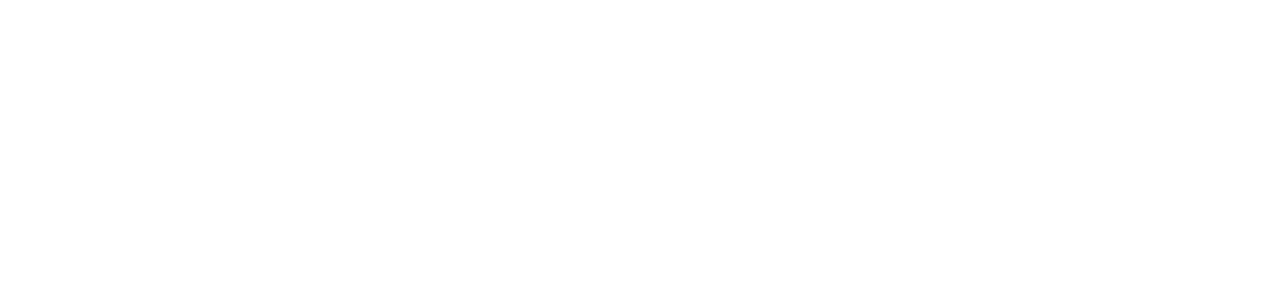
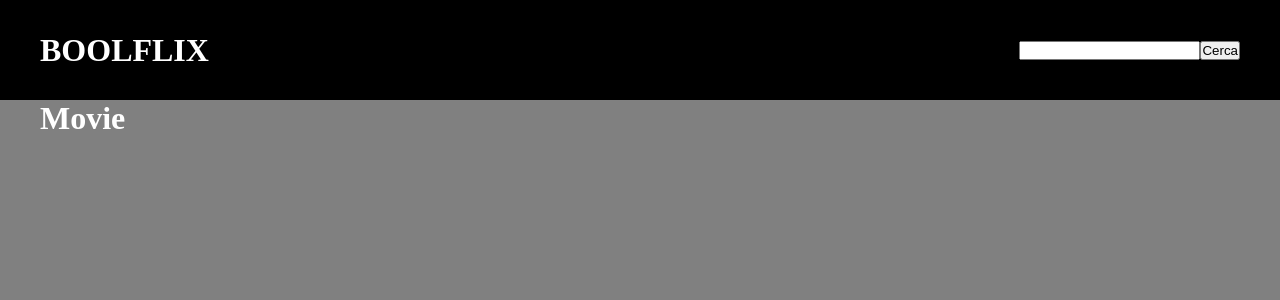
Before and after one commit to domenicatonziello/vite-boolflix, a Vue app: page / in a window 1280 px wide. Shown: the top 300 px of the page. Built offline with nearby package versions, Linux system fonts and the light colour scheme.

Commit message:
milestone 1

```diff
--- a/src/App.vue
+++ b/src/App.vue
@@ -1,12 +1,46 @@
 <script>
 import axios from 'axios';
+import { apiKey, baseUri } from './data';
+import { store } from './data/store.js';
+import AppCard from './components/AppCard.vue';
+import SearchBar from './components/SearchBar.vue';
 export default {
-
+  components: { SearchBar, AppCard },
+  data() {
+    return {
+      store
+    }
+  },
+  methods: {
+    filterMovies(term) {
+      store.query = term;
+      axios.get(`${baseUri}?api_key=${apiKey}&query=${store.query}`)
+        .then(res => {
+          const movies = res.data.results;
+          return store.movieList = movies;
+        })
+    }
+  }
 }
 </script>
 
-<template></template>
+<template>
+  <header>
+    <div class="container">
+      <h1> BOOLFLIX </h1>
+      <search-bar @search-term="filterMovies"></search-bar>
+    </div>
+  </header>
+  <main class="container">
+    <h1> Movie </h1>
+    <div class="row">
+      <app-card v-if="store.movieList.length" v-for="movie in store.movieList" :key="movie.id" :title="movie.title"
+        :subtitle="movie['original_title']" :language="movie['original_language']"
+        :voto="movie['vote_average']"></app-card>
+    </div>
+  </main>
+</template>
 
-<style>
-
+<style lang="scss">
+@use './assets/scss/style.scss';
 </style>
--- a/src/assets/scss/style.scss
+++ b/src/assets/scss/style.scss
@@ -0,0 +1,35 @@
+* {
+    margin: 0;
+    padding: 0;
+    box-sizing: border-box;
+}
+
+// GENERIC
+body {
+    background-color: grey;
+    color: white;
+}
+
+header {
+    height: 100px;
+    background-color: black;
+
+    .container {
+        height: 100%;
+        display: flex;
+        justify-content: space-between;
+        align-items: center;
+    }
+
+}
+
+// utility
+.container {
+    max-width: 1200px;
+    margin: 0 auto;
+}
+
+.row {
+    display: flex;
+    flex-wrap: wrap;
+}
--- /dev/null
+++ b/src/components/AppCard.vue
@@ -0,0 +1,57 @@
+<script>
+export default {
+    name: 'AppCard',
+    data() {
+        return {
+            imageName: ['en.png', 'it.png'],
+        }
+    },
+    props: {
+        title: String,
+        subtitle: String,
+        language: String,
+        voto: Number
+    },
+    computed: {
+        roundedVote() {
+            const roundedVote = Math.ceil(this.voto);
+            return roundedVote;
+        },
+        languageFlag() {
+            return `${this.language}.png`;
+        }
+    },
+    methods: {
+        buildImagePath(img) {
+            const url = new URL(`../assets/flags/${img}`, import.meta.url);
+            return console.log(url.href);
+        }
+    }
+}
+</script>
+
+<template>
+    <div class="card">
+        <ul>
+            <li>
+                <h3>{{ title }}</h3>
+            </li>
+            <li v-if="title !== subtitle"> {{ subtitle }} </li>
+            <li> <img :src="buildImagePath(languageFlag)" :alt="language"> </li>
+            <li> {{ roundedVote }}</li>
+        </ul>
+    </div>
+</template>
+
+<style scoped lang="scss">
+.card {
+    min-height: 100px;
+    flex-basis: calc(100% / 4 - 90px);
+    margin: 10px;
+    background-color: dodgerblue;
+
+    ul {
+        list-style-type: none;
+    }
+}
+</style>
--- /dev/null
+++ b/src/components/SearchBar.vue
@@ -0,0 +1,26 @@
+<script>
+export default {
+    name: 'SearchBar',
+    data() {
+        return {
+            term: '',
+        }
+    },
+    props: {
+        label: String
+    },
+    emits: ['search-term']
+}
+</script>
+
+<template>
+    <div>
+        <input type="text" v-model="term">
+        <button type="button" @click="$emit('search-term', term)"> {{ label || 'Cerca' }} </button>
+    </div>
+</template>
+
+
+<style scoped lang="scss">
+
+</style>
--- /dev/null
+++ b/src/data/index.js
@@ -0,0 +1,5 @@
+const baseUri = 'https://api.themoviedb.org/3/search/movie';
+const apiKey = '4d0b5b46ac7c74919bbf408de33630ff';
+// const movieSearch = '/search/movie'
+
+export { baseUri, apiKey };
--- a/src/data/store.js
+++ b/src/data/store.js
@@ -1,5 +1,6 @@
 import { reactive } from 'vue';
 
-const store = reactive({
-
+export const store = reactive({
+    query: '',
+    movieList: [],
 })
```
Also changed, not shown: src/assets/flags/en.png (added), src/assets/flags/it.png (added).
